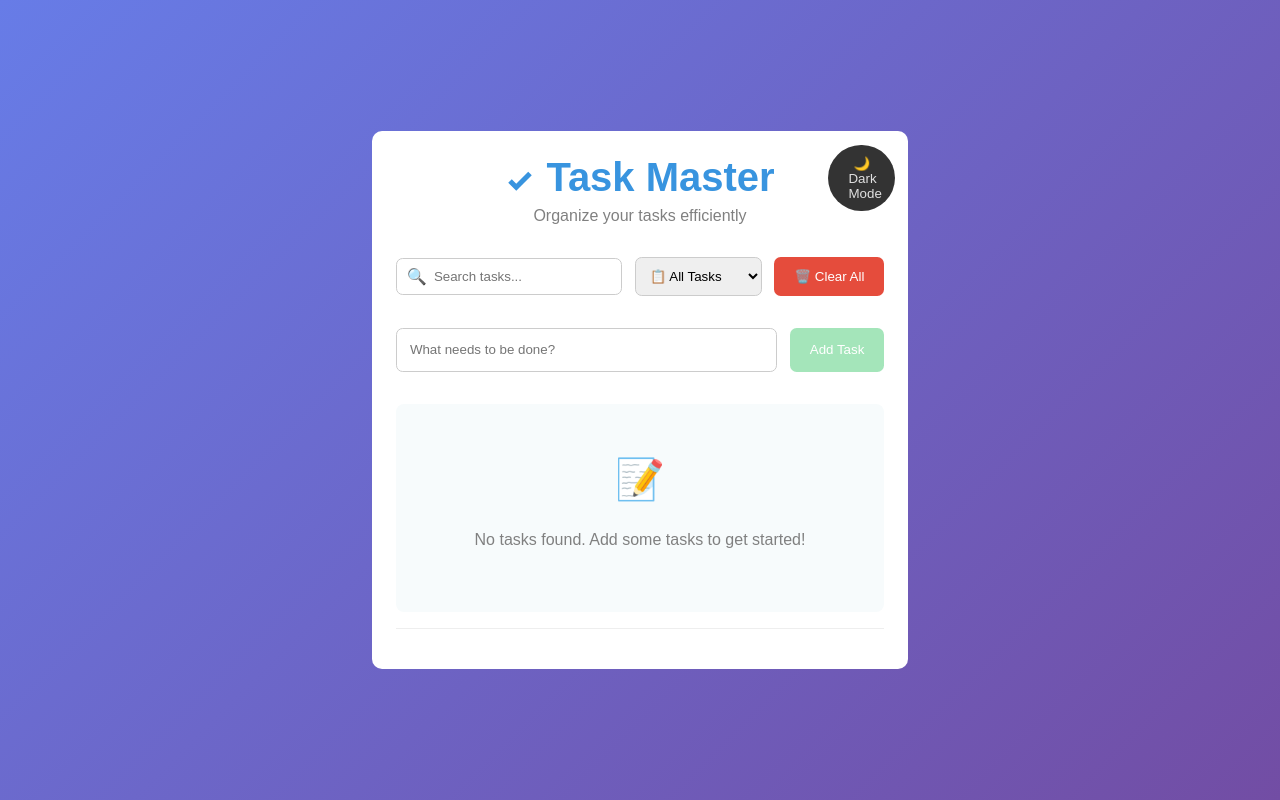
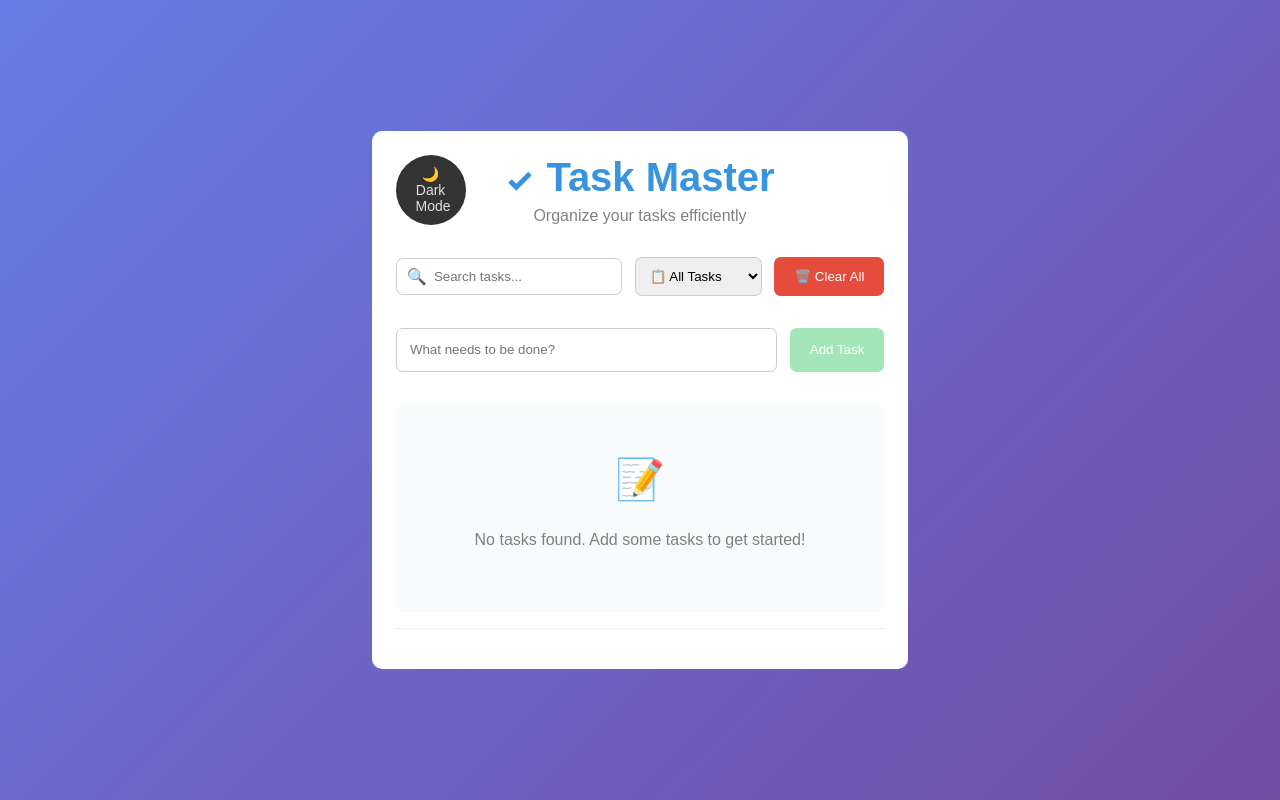
Before and after one commit to OmarNajjar-Dev/task-master, a plain HTML site: page index.html in a window 1280 px wide. Drawn offline with Linux system fonts and the light colour scheme.

Commit message:
Edit dark mode button position

```diff
--- a/styles.scss
+++ b/styles.scss
@@ -209,7 +209,8 @@ $buttons: (
 #add-task {
   @include flex-container;
 
-  button, input {
+  button,
+  input {
     padding: 1em;
   }
 
@@ -401,7 +402,6 @@ hr {
   }
 
   #filters {
-
     button {
       padding: 0.7em 1.5em;
       border: none;
@@ -439,6 +439,24 @@ hr {
   }
 }
 
+#dark-mode {
+  background-color: #333;
+  color: #e0e0e0;
+  border: none;
+  padding: 10px 20px;
+  cursor: pointer;
+  border-radius: 50%;
+  transition: background 0.1s ease-in-out;
+  width: 5em;
+  height: 5em;
+  position: absolute;
+  font-size: 14px;
+
+  &:hover {
+     background-color: #555;
+  }
+}
+
 /* 📱 11. Responsive Design */
 @media screen and (max-width: 400px) {
   #search-tasks,
```
Also changed, not shown: styles.css, 1 other file.
